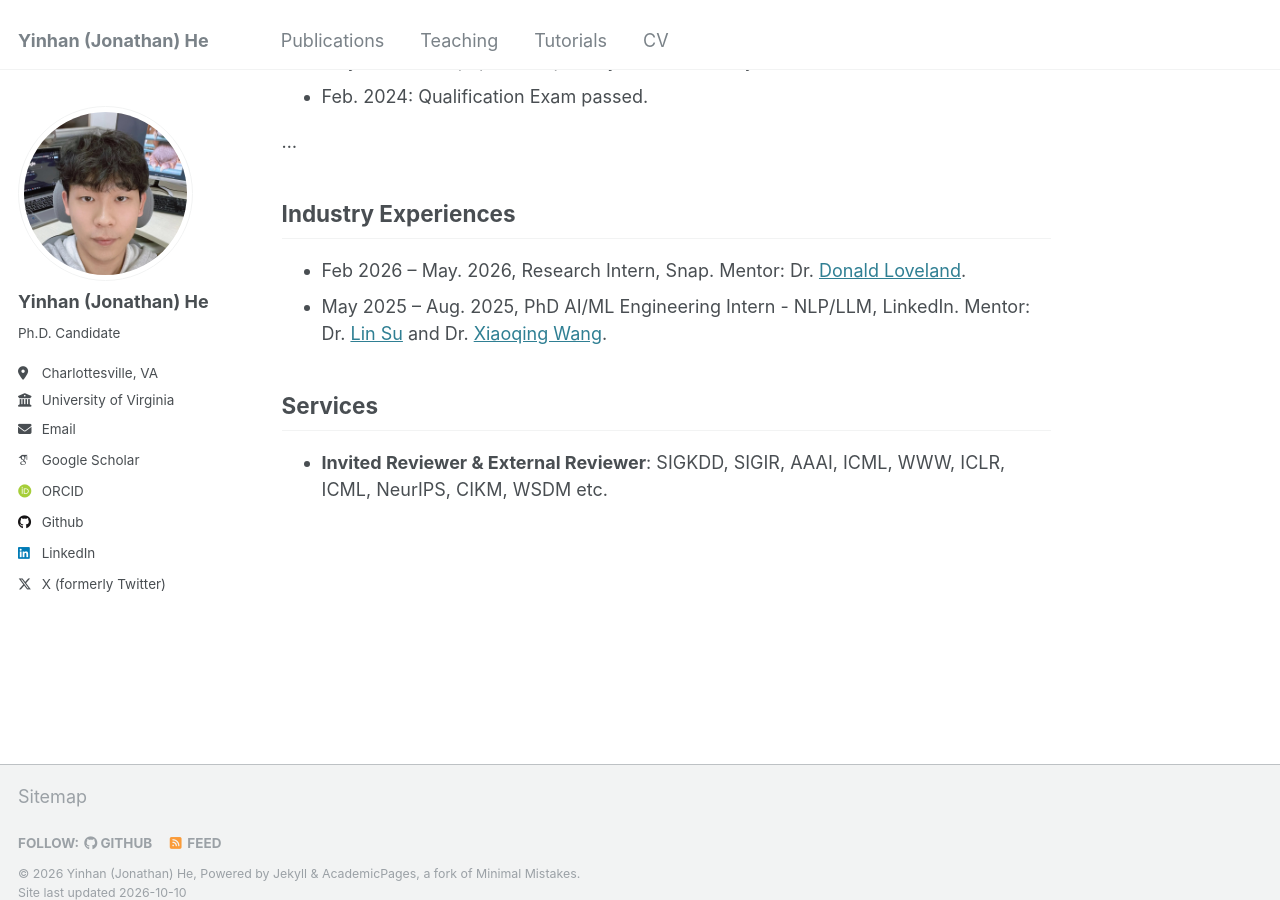
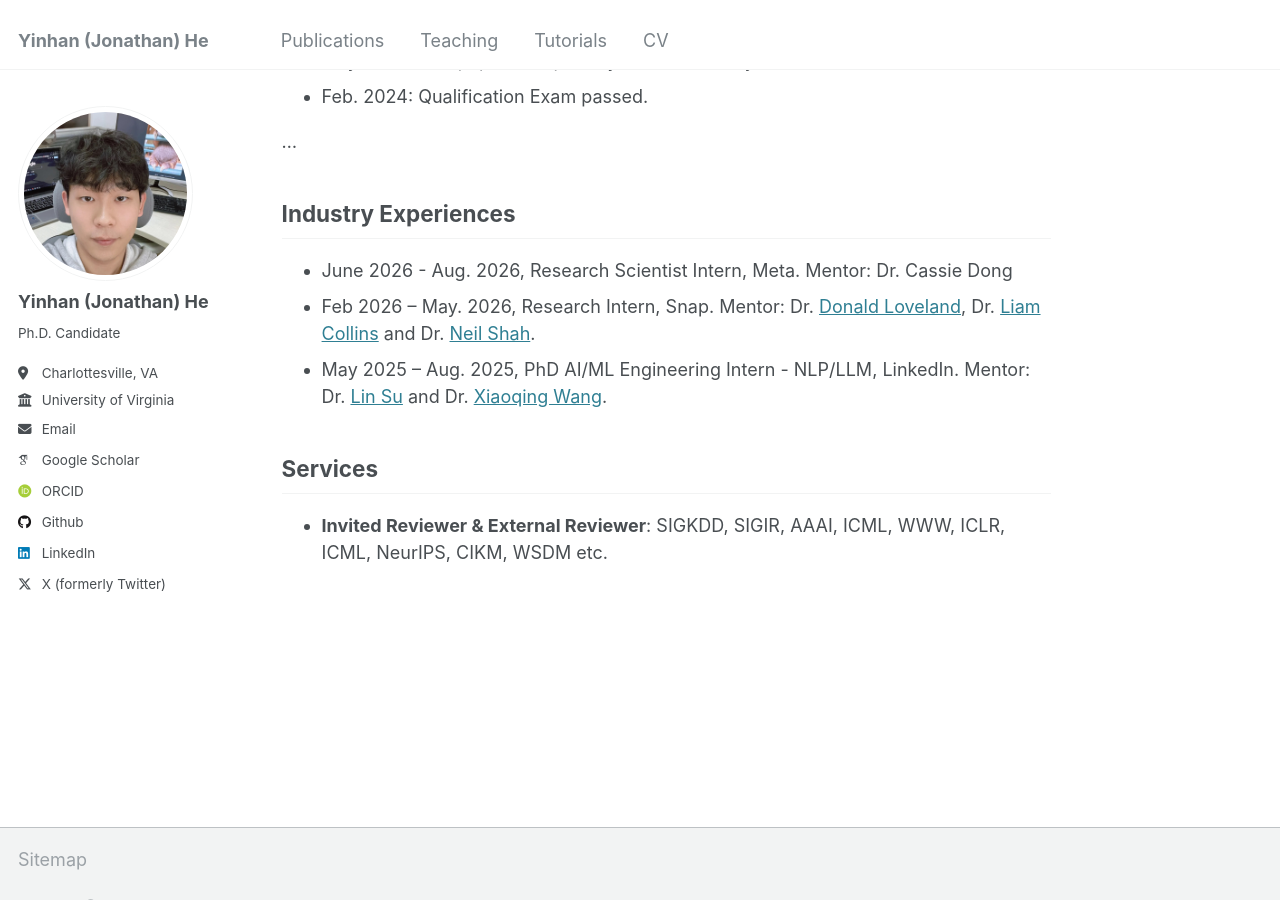
Before and after one commit to YinhanHe123/YinhanHe123.github.io, a Jekyll site: the page built from _pages/about.md, in a window 1280 px wide and 900 px high, scrolled down 1768 px. Built offline with Jekyll 4.4.1, drawn with Linux system fonts in a browser that asks for light colours; some web fonts are replaced; a script that is not in the unit is left out.

Commit message:
Update internship details in about.md

```diff
--- a/_pages/about.md
+++ b/_pages/about.md
@@ -75,7 +75,8 @@ News
 
 Industry Experiences
 ------
-* Feb 2026 – May. 2026, Research Intern, Snap. Mentor: Dr. [Donald Loveland](https://www.donaldloveland.com/).
+* June 2026 - Aug. 2026, Research Scientist Intern, Meta. Mentor: Dr. Cassie Dong
+* Feb 2026 – May. 2026, Research Intern, Snap. Mentor: Dr. [Donald Loveland](https://www.donaldloveland.com/), Dr. [Liam Collins](https://liamgcollins.github.io/) and Dr. [Neil Shah](https://nshah.net/).
 * May 2025 – Aug. 2025, PhD AI/ML Engineering Intern - NLP/LLM, LinkedIn. Mentor: Dr. [Lin Su](https://www.linkedin.com/in/lin-su-991bb463/) and Dr. [Xiaoqing Wang](https://www.linkedin.com/in/xiaoqing-wang-63812139/).
 
 
```
